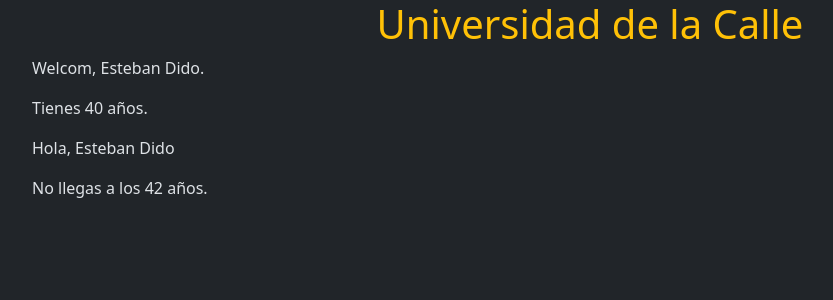
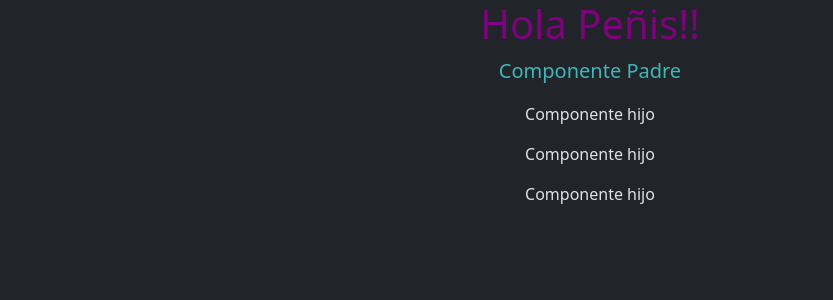
Before and after one commit to JuliaParra/Ejercicios-Angular, an Angular app: page / in a window 1280 px wide. Shown: the top 300 px of the page, without its empty margins (50-883 px from the left). Built offline with nearby package versions, Linux system fonts and the light colour scheme.

Commit message:
practica componente padre/hijo

```diff
--- a/src/app/app.component.html
+++ b/src/app/app.component.html
@@ -1,11 +1,8 @@
 
-<!-- <div class="container">
+<div class="container">
 
     <h1 class="text-center" style="color: purple;">{{ titulo }}</h1>
+    <app-padre></app-padre>
 
 
-
-</div> -->
-
-
-<app-interpolacion/>
+</div>
--- a/src/app/app.component.ts
+++ b/src/app/app.component.ts
@@ -3,11 +3,12 @@ import { RouterOutlet } from '@angular/router';
 import { NuevoComponenteComponent } from "./nuevo-componente/nuevo-componente.component";
 import { ComponenteInlineComponent } from './componente-inline/componente-inline.component';
 import { InterpolacionComponent } from "./interpolacion/interpolacion.component";
+import { PadreComponent } from "./padre/padre.component";
 
 @Component({
   selector: 'app-root',
   standalone: true,
-  imports: [RouterOutlet, NuevoComponenteComponent, ComponenteInlineComponent, InterpolacionComponent],
+  imports: [RouterOutlet, NuevoComponenteComponent, ComponenteInlineComponent, InterpolacionComponent, PadreComponent],
   templateUrl: './app.component.html',
   styleUrl: './app.component.css'
 })
--- /dev/null
+++ b/src/app/padre/hijo/hijo.component.html
@@ -0,0 +1 @@
+<p class="text-center">Componente hijo</p>
--- /dev/null
+++ b/src/app/padre/padre.component.css
@@ -0,0 +1,3 @@
+p{
+    font-size: 20px;
+}
--- /dev/null
+++ b/src/app/padre/padre.component.html
@@ -0,0 +1,4 @@
+<p class="text-center" style="color: rgb(58, 185, 187);" > Componente Padre</p>
+<app-hijo/>
+<app-hijo/>
+<app-hijo/>
```
Also changed, not shown: src/app/padre/hijo/hijo.component.ts (added, +12 -0 lines), src/app/padre/padre.component.ts (added, +13 -0 lines), src/app/padre/hijo/hijo.component.css (added).
